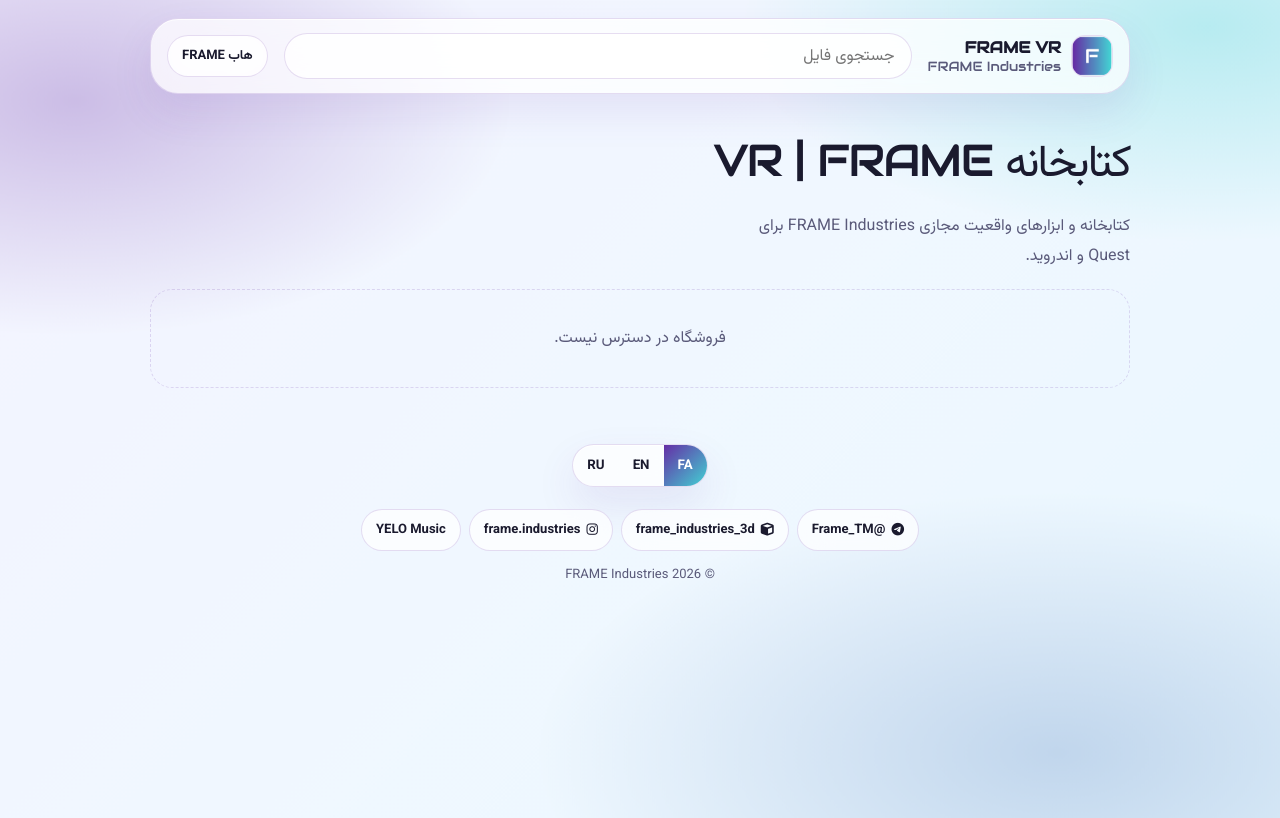
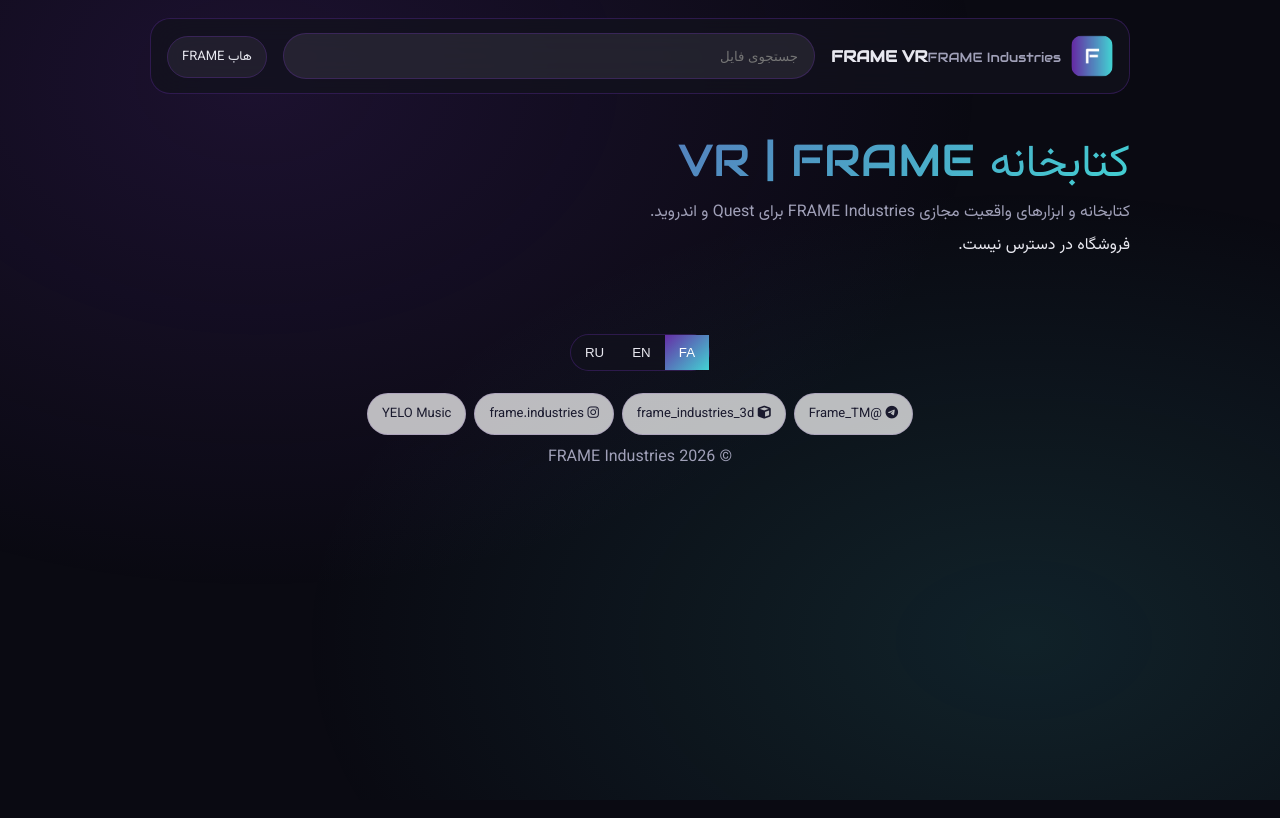
Before and after one commit to MHMahdavi1391/VR, a plain HTML site: page index.html in a window 1280 px wide. Drawn offline with nearby package versions, Linux system fonts and the light colour scheme; no server answers.

Commit message:
Apply dark classy glass style consistent with main FRAME hub

```diff
--- a/styles.css
+++ b/styles.css
@@ -1,32 +1,110 @@
-:root{--ink:#1A1A2E;--muted:#5A5A7A;--glass:rgba(255,255,255,.74);--line:rgba(101,46,166,.16);--radius:22px}
-*{box-sizing:border-box}html,body{margin:0}
-body{min-height:100dvh;color:var(--ink);font-family:Vazirmatn,Inter,Tahoma,sans-serif;background:#f8f9fc;overflow-x:hidden}
-body::before{content:"";position:fixed;inset:-8%;z-index:-1;pointer-events:none;background:radial-gradient(42% 36% at 12% 18%, rgba(101,46,166,.28), transparent 70%),radial-gradient(46% 34% at 88% 10%, rgba(66,210,211,.32), transparent 68%),radial-gradient(50% 40% at 78% 88%, rgba(84,128,189,.28), transparent 70%),linear-gradient(135deg,#f5f3ff,#f0f8ff 54%,#e8f7ff);animation:drift 28s ease-in-out infinite alternate}
-button,input{font-family:inherit;color:inherit}img{max-width:100%;display:block}
-.topbar,.card,.langs{background:var(--glass);border:1px solid var(--line);backdrop-filter:blur(22px) saturate(1.2);box-shadow:inset 0 1px 0 rgba(255,255,255,.85),0 18px 40px rgba(101,46,166,.1)}
-.topbar{display:grid;grid-template-columns:auto 1fr auto;gap:16px;align-items:center;width:min(980px,calc(100% - 32px));margin:18px auto 0;padding:14px 16px;border-radius:28px;position:sticky;top:12px;z-index:5}
-.brand{display:flex;align-items:center;gap:10px;text-decoration:none;color:var(--ink)}
-.brand img{width:42px;height:42px;object-fit:contain;border-radius:14px;border:1px solid var(--line);background:#fff}
-.brand-copy{display:flex;flex-direction:column;font-family:Audiowide,Vazirmatn,sans-serif}.brand-copy small,.lead,.count,.card .desc,footer{color:var(--muted)}
-.search-wrap input{width:100%;height:46px;border:1px solid var(--line);border-radius:999px;padding:0 16px;background:rgba(255,255,255,.8);color:var(--ink);outline:none;font-size:16px}
-.top-links a,.footer-social a{display:inline-flex;align-items:center;gap:6px;color:var(--ink);text-decoration:none;font-size:13px;font-weight:700;border:1px solid var(--line);padding:10px 14px;min-height:42px;border-radius:999px;background:rgba(255,255,255,.72);backdrop-filter:blur(16px)}
-.intro{width:min(980px,calc(100% - 32px));margin:36px auto 8px}
-.intro h1{margin:0;font-size:clamp(1.9rem,6vw,2.8rem);letter-spacing:-.04em;color:var(--ink);font-family:Audiowide,Vazirmatn,sans-serif;font-weight:400}
-.lead{margin:12px 0 0;max-width:46ch;line-height:1.9}
-.store{width:min(980px,calc(100% - 32px));margin:8px auto 48px}
-.list{display:flex;flex-direction:column;gap:12px}
-.card{display:grid;grid-template-columns:1fr auto;gap:12px 16px;align-items:center;border-radius:var(--radius);padding:18px;transition:transform .4s cubic-bezier(.22,1,.36,1)}
-.card:hover{transform:translateY(-3px)}
-.card h3{margin:0 0 4px;color:var(--ink)}.card .desc{margin:0;font-size:13px;line-height:1.7}
-.meta{margin-top:8px;display:flex;gap:8px;flex-wrap:wrap}
-.pill{display:inline-flex;border:1px solid rgba(101,46,166,.22);border-radius:999px;padding:4px 10px;font-size:12px;font-weight:700;color:#652EA6;background:rgba(255,255,255,.7)}
-.get{text-decoration:none;font-weight:800;font-size:13px;color:#fff;background:linear-gradient(135deg,#652EA6,#5480BD,#42D2D3);padding:12px 16px;min-height:44px;display:inline-flex;align-items:center;justify-content:center;border-radius:999px}
-.empty{padding:36px 16px;text-align:center;color:var(--muted);border:1px dashed var(--line);border-radius:var(--radius)}
-footer{text-align:center;padding:8px 16px 28px;font-size:13px}
-.langs{display:inline-flex;margin-bottom:12px;border-radius:999px;overflow:hidden}
-.langs button{border:0;background:transparent;color:var(--ink);padding:10px 14px;min-height:40px;cursor:pointer;font-weight:700}
-.langs button.active{background:linear-gradient(135deg,#652EA6,#42D2D3);color:#fff}
-.footer-social{display:flex;flex-wrap:wrap;gap:8px;justify-content:center;margin:10px 0 14px}
-@keyframes drift{from{transform:scale(1)}to{transform:scale(1.04) translateY(-1.5%)}}
-@media (max-width:720px){.topbar{width:calc(100% - 20px);grid-template-columns:1fr auto}.search-wrap{grid-column:1/-1}.intro,.store{width:calc(100% - 20px)}.card{grid-template-columns:1fr}.get{width:100%}}
-@media (prefers-reduced-motion:reduce){body::before{animation:none}}
+:root {
+  --bg: #0a0a12;
+  --ink: #e8e8f0;
+  --muted: #a0a0b8;
+  --glass: rgba(18,18,28,.75);
+  --line: rgba(101,46,166,.35);
+  --purple: #7c4dff;
+  --cyan: #42D2D3;
+  --gradient: linear-gradient(135deg,#652EA6,#5480BD,#42D2D3);
+}
+* { box-sizing: border-box; margin: 0; padding: 0; }
+body {
+  min-height: 100dvh;
+  color: var(--ink);
+  font-family: Vazirmatn, Inter, system-ui, sans-serif;
+  background: var(--bg);
+  overflow-x: hidden;
+}
+body::before {
+  content: '';
+  position: fixed;
+  inset: 0;
+  z-index: -1;
+  background: radial-gradient(ellipse at 20% 10%, rgba(101,46,166,.2), transparent 50%),
+              radial-gradient(ellipse at 80% 80%, rgba(66,210,211,.12), transparent 50%);
+}
+.topbar, .card, .langs {
+  background: var(--glass);
+  border: 1px solid var(--line);
+  backdrop-filter: blur(18px);
+  border-radius: 20px;
+}
+.topbar {
+  display: grid;
+  grid-template-columns: auto 1fr auto;
+  gap: 16px;
+  align-items: center;
+  width: min(980px, calc(100% - 32px));
+  margin: 18px auto 0;
+  padding: 14px 16px;
+  position: sticky;
+  top: 12px;
+  z-index: 5;
+}
+.brand { display: flex; align-items: center; gap: 10px; text-decoration: none; color: var(--ink); }
+.brand img { width: 42px; height: 42px; border-radius: 12px; }
+.brand-copy { font-family: Audiowide, Vazirmatn, sans-serif; }
+.brand-copy small, .lead, .count, .card .desc, footer { color: var(--muted); }
+.search-wrap input {
+  width: 100%;
+  height: 46px;
+  border: 1px solid var(--line);
+  border-radius: 999px;
+  padding: 0 16px;
+  background: rgba(255,255,255,.08);
+  color: var(--ink);
+  outline: none;
+}
+.top-links a, .footer-social a {
+  color: var(--ink);
+  text-decoration: none;
+  font-size: 13px;
+  border: 1px solid var(--line);
+  padding: 10px 14px;
+  border-radius: 999px;
+  background: rgba(255,255,255,.06);
+}
+.intro { width: min(980px, calc(100% - 32px)); margin: 36px auto 8px; }
+.intro h1 {
+  font-size: clamp(1.9rem, 6vw, 2.8rem);
+  font-family: Audiowide, Vazirmatn, sans-serif;
+  font-weight: 400;
+  background: var(--gradient);
+  -webkit-background-clip: text;
+  -webkit-text-fill-color: transparent;
+}
+.store { width: min(980px, calc(100% - 32px)); margin: 8px auto 48px; }
+.card {
+  display: grid;
+  grid-template-columns: 1fr auto;
+  gap: 12px;
+  padding: 18px;
+  transition: transform .4s;
+}
+.card:hover { transform: translateY(-4px); }
+.card h3 { color: #fff; }
+.get {
+  text-decoration: none;
+  font-weight: 700;
+  color: #fff;
+  background: var(--gradient);
+  padding: 12px 16px;
+  border-radius: 999px;
+}
+footer { text-align: center; padding: 28px 16px; color: var(--muted); }
+.langs { display: inline-flex; margin-bottom: 12px; }
+.langs button {
+  border: 0;
+  background: transparent;
+  color: var(--ink);
+  padding: 10px 14px;
+  cursor: pointer;
+}
+.langs button.active { background: var(--gradient); color: #fff; }
+.footer-social { display: flex; flex-wrap: wrap; gap: 8px; justify-content: center; margin: 10px 0; }
+@media (max-width: 720px) {
+  .topbar { grid-template-columns: 1fr; }
+  .search-wrap { grid-column: 1/-1; }
+  .card { grid-template-columns: 1fr; }
+}
```
